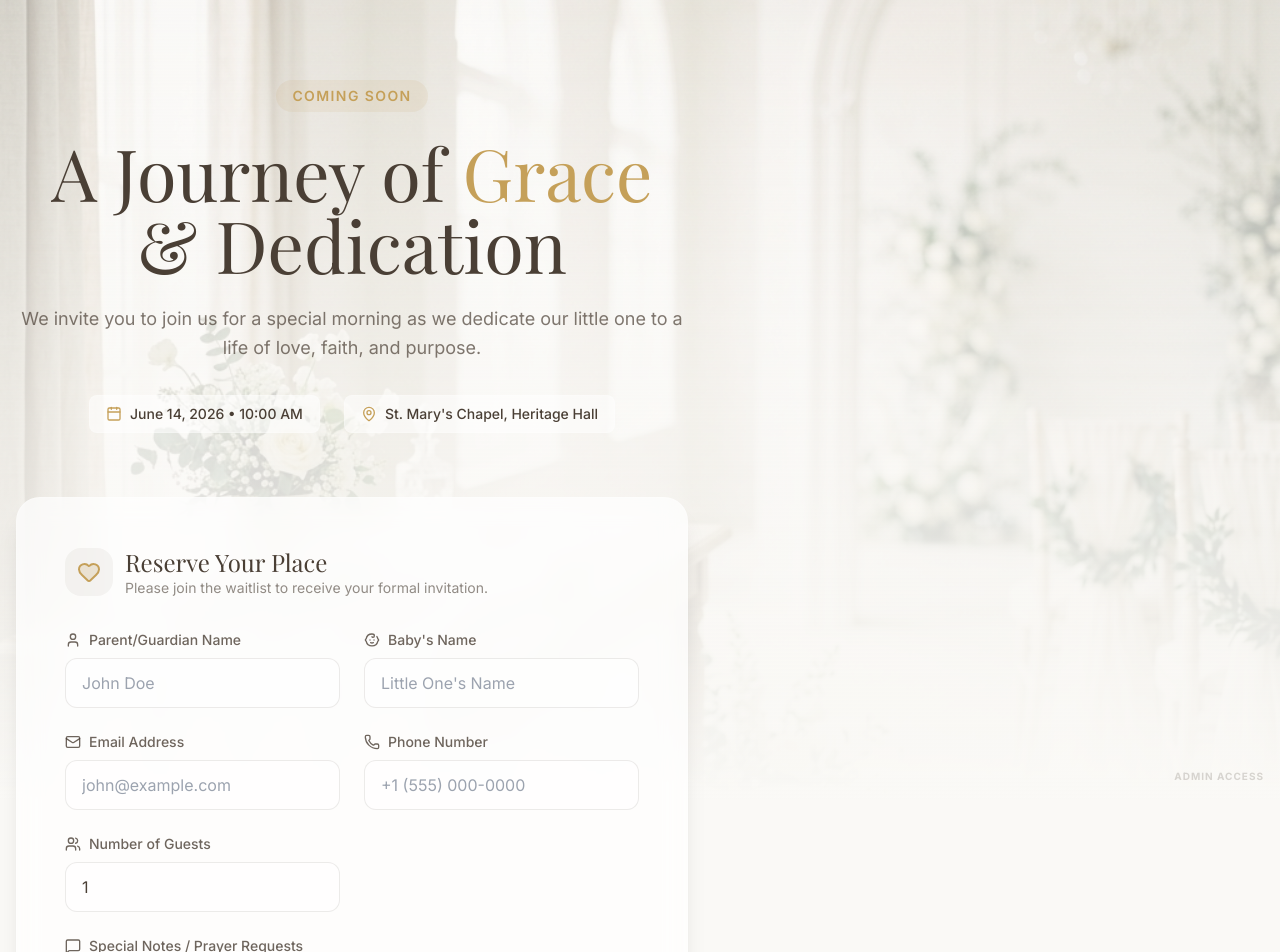
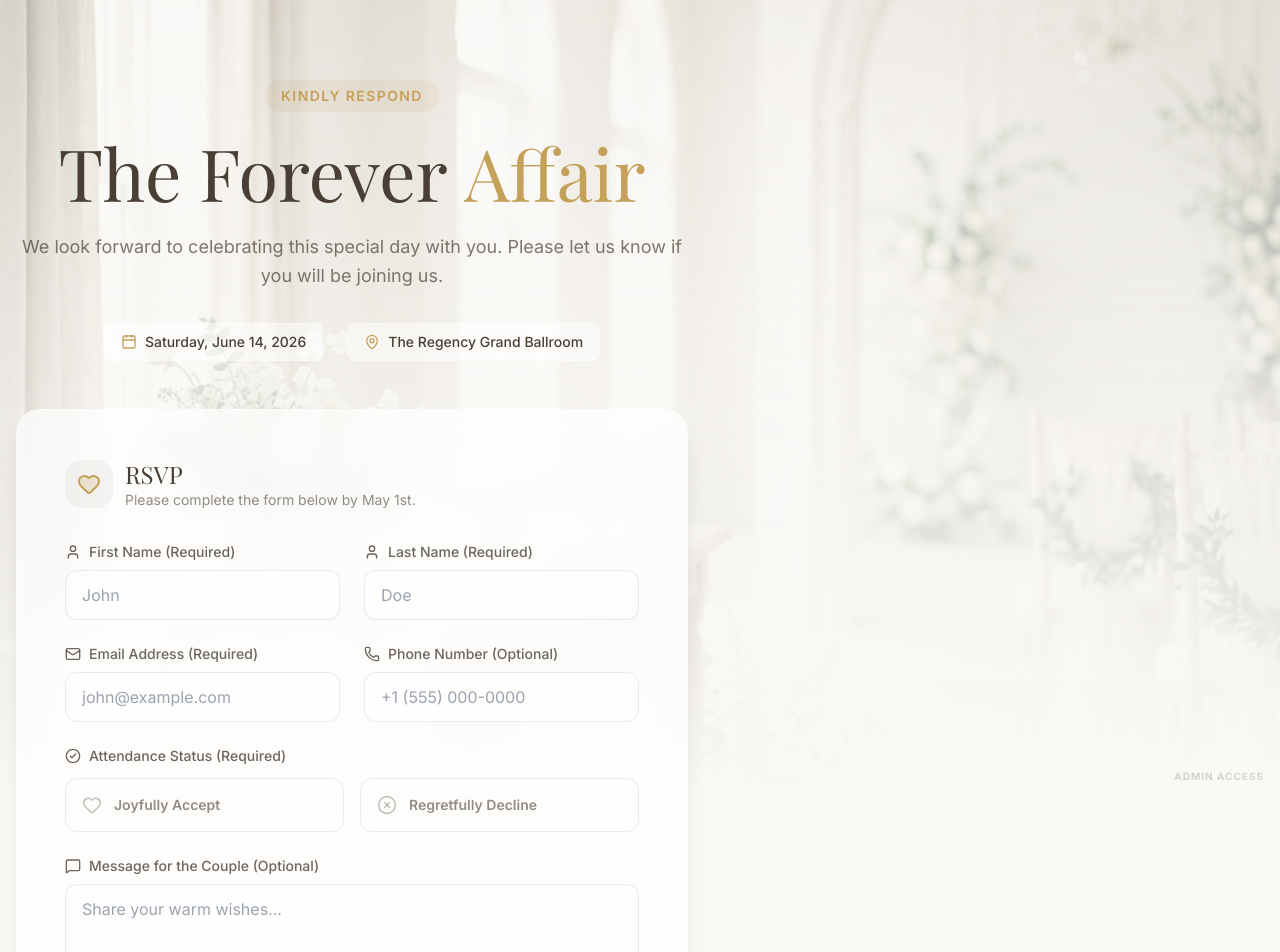
Before and after one commit to Alphadude/totpass, a React (Vite) app: page / in a window 1280 px wide. Shown: the top 952 px of the page. Built offline with nearby package versions, Linux system fonts and the light colour scheme; a web font is replaced by a local one.

Commit message:
feat: refactor waitlist form into an RSVP form with updated fields and validation logic

```diff
--- a/src/components/WaitlistForm.tsx
+++ b/src/components/WaitlistForm.tsx
@@ -2,41 +2,41 @@ import React from 'react';
 import { useForm } from 'react-hook-form';
 import { zodResolver } from '@hookform/resolvers/zod';
 import * as z from 'zod';
-import { Baby, User, Mail, Phone, Users, MessageSquare, CheckCircle2 } from 'lucide-react';
+import { User, Mail, Phone, MessageSquare, CheckCircle2, Heart, XCircle } from 'lucide-react';
 import { storageService } from '../services/storage';
 
 const formSchema = z.object({
-  parentName: z.string().min(2, 'Name must be at least 2 characters'),
+  firstName: z.string().min(2, 'First name is required'),
+  lastName: z.string().min(2, 'Last name is required'),
   email: z.string().email('Invalid email address'),
-  phone: z.string().min(10, 'Invalid phone number'),
-  babyName: z.string().min(2, 'Please enter the baby\'s name'),
-  expectedGuests: z.number().min(1, 'At least 1 guest required').max(20, 'Maximum 20 guests'),
-  notes: z.string().optional(),
+  phone: z.string().optional(),
+  attendanceStatus: z.enum(['Joyfully Accept', 'Regretfully Decline']),
+  messageForCouple: z.string().optional(),
 });
 
 type FormData = z.infer<typeof formSchema>;
 
-interface WaitlistFormProps {
+interface RSVPFormProps {
   onSuccess: () => void;
 }
 
-export const WaitlistForm: React.FC<WaitlistFormProps> = ({ onSuccess }) => {
+export const WaitlistForm: React.FC<RSVPFormProps> = ({ onSuccess }) => {
   const {
     register,
     handleSubmit,
+    watch,
     formState: { errors, isSubmitting },
     reset,
   } = useForm<FormData>({
     resolver: zodResolver(formSchema),
-    defaultValues: {
-      expectedGuests: 1,
-    },
   });
+
+  const attendanceValue = watch('attendanceStatus');
 
   const onSubmit = async (data: FormData) => {
     // Simulate API delay
     await new Promise((resolve) => setTimeout(resolve, 1000));
-    storageService.addEntry(data);
+    storageService.addEntry(data as any);
     reset();
     onSuccess();
   };
@@ -44,40 +44,40 @@ export const WaitlistForm: React.FC<WaitlistFormProps> = ({ onSuccess }) => {
   return (
     <form onSubmit={handleSubmit(onSubmit)} className="space-y-6">
       <div className="grid grid-cols-1 md:grid-cols-2 gap-6">
-        {/* Parent Name */}
+        {/* First Name */}
         <div className="space-y-2">
           <label className="text-sm font-medium text-secondary/80 flex items-center gap-2">
-            <User className="w-4 h-4" /> Parent/Guardian Name
+            <User className="w-4 h-4" /> First Name (Required)
           </label>
           <input
-            {...register('parentName')}
+            {...register('firstName')}
             className={`w-full px-4 py-3 rounded-xl border bg-white/50 focus:ring-2 focus:ring-accent/20 focus:border-accent outline-none transition-all ${
-              errors.parentName ? 'border-red-400' : 'border-secondary/10'
+              errors.firstName ? 'border-red-400' : 'border-secondary/10'
             }`}
-            placeholder="John Doe"
+            placeholder="John"
           />
-          {errors.parentName && <p className="text-xs text-red-500">{errors.parentName.message}</p>}
+          {errors.firstName && <p className="text-xs text-red-500">{errors.firstName.message}</p>}
         </div>
 
-        {/* Baby's Name */}
+        {/* Last Name */}
         <div className="space-y-2">
           <label className="text-sm font-medium text-secondary/80 flex items-center gap-2">
-            <Baby className="w-4 h-4" /> Baby's Name
+            <User className="w-4 h-4" /> Last Name (Required)
           </label>
           <input
-            {...register('babyName')}
+            {...register('lastName')}
             className={`w-full px-4 py-3 rounded-xl border bg-white/50 focus:ring-2 focus:ring-accent/20 focus:border-accent outline-none transition-all ${
-              errors.babyName ? 'border-red-400' : 'border-secondary/10'
+              errors.lastName ? 'border-red-400' : 'border-secondary/10'
             }`}
-            placeholder="Little One's Name"
+            placeholder="Doe"
           />
-          {errors.babyName && <p className="text-xs text-red-500">{errors.babyName.message}</p>}
+          {errors.lastName && <p className="text-xs text-red-500">{errors.lastName.message}</p>}
         </div>
 
         {/* Email */}
         <div className="space-y-2">
           <label className="text-sm font-medium text-secondary/80 flex items-center gap-2">
-            <Mail className="w-4 h-4" /> Email Address
+            <Mail className="w-4 h-4" /> Email Address (Required)
           </label>
           <input
             {...register('email')}
@@ -93,46 +93,70 @@ export const WaitlistForm: React.FC<WaitlistFormProps> = ({ onSuccess }) => {
         {/* Phone */}
         <div className="space-y-2">
           <label className="text-sm font-medium text-secondary/80 flex items-center gap-2">
-            <Phone className="w-4 h-4" /> Phone Number
+            <Phone className="w-4 h-4" /> Phone Number (Optional)
           </label>
           <input
             {...register('phone')}
             type="tel"
-            className={`w-full px-4 py-3 rounded-xl border bg-white/50 focus:ring-2 focus:ring-accent/20 focus:border-accent outline-none transition-all ${
-              errors.phone ? 'border-red-400' : 'border-secondary/10'
-            }`}
+            className="w-full px-4 py-3 rounded-xl border border-secondary/10 bg-white/50 focus:ring-2 focus:ring-accent/20 focus:border-accent outline-none transition-all"
             placeholder="+1 (555) 000-0000"
           />
-          {errors.phone && <p className="text-xs text-red-500">{errors.phone.message}</p>}
-        </div>
-
-        {/* Expected Guests */}
-        <div className="space-y-2">
-          <label className="text-sm font-medium text-secondary/80 flex items-center gap-2">
-            <Users className="w-4 h-4" /> Number of Guests
-          </label>
-          <input
-            {...register('expectedGuests', { valueAsNumber: true })}
-            type="number"
-            className={`w-full px-4 py-3 rounded-xl border bg-white/50 focus:ring-2 focus:ring-accent/20 focus:border-accent outline-none transition-all ${
-              errors.expectedGuests ? 'border-red-400' : 'border-secondary/10'
-            }`}
-            min="1"
-          />
-          {errors.expectedGuests && <p className="text-xs text-red-500">{errors.expectedGuests.message}</p>}
         </div>
       </div>
 
-      {/* Notes */}
+      {/* Attendance Status */}
+      <div className="space-y-3">
+        <label className="text-sm font-medium text-secondary/80 flex items-center gap-2">
+          <CheckCircle2 className="w-4 h-4" /> Attendance Status (Required)
+        </label>
+        <div className="grid grid-cols-1 sm:grid-cols-2 gap-4">
+          <label className={`relative flex items-center gap-3 p-4 rounded-xl border cursor-pointer transition-all ${
+            attendanceValue === 'Joyfully Accept'
+              ? 'border-accent bg-accent/5 ring-1 ring-accent'
+              : 'border-secondary/10 hover:border-accent/30'
+          }`}>
+            <input
+              {...register('attendanceStatus')}
+              type="radio"
+              value="Joyfully Accept"
+              className="sr-only"
+            />
+            <Heart className={`w-5 h-5 ${attendanceValue === 'Joyfully Accept' ? 'text-accent fill-accent' : 'text-secondary/30'}`} />
+            <span className={`text-sm font-semibold ${attendanceValue === 'Joyfully Accept' ? 'text-secondary' : 'text-secondary/60'}`}>
+              Joyfully Accept
+            </span>
+          </label>
+
+          <label className={`relative flex items-center gap-3 p-4 rounded-xl border cursor-pointer transition-all ${
+            attendanceValue === 'Regretfully Decline'
+              ? 'border-red-400 bg-red-50 ring-1 ring-red-400'
+              : 'border-secondary/10 hover:border-red-400/30'
+          }`}>
+            <input
+              {...register('attendanceStatus')}
+              type="radio"
+              value="Regretfully Decline"
+              className="sr-only"
+            />
+            <XCircle className={`w-5 h-5 ${attendanceValue === 'Regretfully Decline' ? 'text-red-500' : 'text-secondary/30'}`} />
+            <span className={`text-sm font-semibold ${attendanceValue === 'Regretfully Decline' ? 'text-secondary' : 'text-secondary/60'}`}>
+              Regretfully Decline
+            </span>
+          </label>
+        </div>
+        {errors.attendanceStatus && <p className="text-xs text-red-500">{errors.attendanceStatus.message}</p>}
+      </div>
+
+      {/* Message for Couple */}
       <div className="space-y-2">
         <label className="text-sm font-medium text-secondary/80 flex items-center gap-2">
-          <MessageSquare className="w-4 h-4" /> Special Notes / Prayer Requests
+          <MessageSquare className="w-4 h-4" /> Message for the Couple (Optional)
         </label>
         <textarea
-          {...register('notes')}
+          {...register('messageForCouple')}
           rows={3}
           className="w-full px-4 py-3 rounded-xl border border-secondary/10 bg-white/50 focus:ring-2 focus:ring-accent/20 focus:border-accent outline-none transition-all resize-none"
-          placeholder="Anything you'd like us to know..."
+          placeholder="Share your warm wishes..."
         />
       </div>
 
@@ -145,8 +169,8 @@ export const WaitlistForm: React.FC<WaitlistFormProps> = ({ onSuccess }) => {
           <div className="w-5 h-5 border-2 border-primary/30 border-t-primary rounded-full animate-spin" />
         ) : (
           <>
-            Join Waitlist
-            <CheckCircle2 className="w-5 h-5 group-hover:scale-110 transition-transform" />
+            Submit RSVP
+            <Heart className="w-5 h-5 group-hover:scale-110 transition-transform" />
           </>
         )}
       </button>
--- a/src/pages/CheckInDashboard.tsx
+++ b/src/pages/CheckInDashboard.tsx
@@ -32,8 +32,8 @@ export const CheckInDashboard: React.FC<CheckInDashboardProps> = ({ onBack }) =>
   };
 
   const filteredEntries = entries.filter(e =>
-    e.parentName.toLowerCase().includes(searchTerm.toLowerCase()) ||
-    e.babyName.toLowerCase().includes(searchTerm.toLowerCase()) ||
+    e.firstName.toLowerCase().includes(searchTerm.toLowerCase()) ||
+    e.lastName.toLowerCase().includes(searchTerm.toLowerCase()) ||
     e.email.toLowerCase().includes(searchTerm.toLowerCase())
   );
 
@@ -47,17 +47,17 @@ export const CheckInDashboard: React.FC<CheckInDashboardProps> = ({ onBack }) =>
               onClick={onBack}
               className="flex items-center gap-2 text-accent bg-white px-3 py-1.5 rounded-lg border border-secondary/5 mb-4 hover:bg-accent/5 transition-all text-sm font-medium"
             >
-              <ArrowLeft className="w-4 h-4" /> Back to Waitlist
+              <ArrowLeft className="w-4 h-4" /> Back to RSVP
             </button>
             <h1 className="text-3xl font-serif">Guest Management</h1>
-            <p className="text-secondary/60">Manage check-ins and waitlist entries for the dedication event.</p>
+            <p className="text-secondary/60">Manage responses for The Forever Affair event.</p>
           </div>
 
           <div className="flex bg-white rounded-xl shadow-sm border border-secondary/5 px-4 items-center gap-3 w-full md:w-80">
             <Search className="w-4 h-4 text-secondary/30" />
             <input
               type="text"
-              placeholder="Search guests or babies..."
+              placeholder="Search guests..."
               className="bg-transparent border-none outline-none py-3 w-full text-sm"
               value={searchTerm}
               onChange={(e) => setSearchTerm(e.target.value)}
@@ -68,16 +68,16 @@ export const CheckInDashboard: React.FC<CheckInDashboardProps> = ({ onBack }) =>
         {/* Stats */}
         <div className="grid grid-cols-1 md:grid-cols-3 gap-6 mb-8">
           <div className="bg-white p-6 rounded-2xl shadow-sm border border-secondary/5">
-            <p className="text-xs font-bold text-secondary/40 uppercase tracking-wider mb-1">Total Waitlist</p>
+            <p className="text-xs font-bold text-secondary/40 uppercase tracking-wider mb-1">Total Responses</p>
             <p className="text-3xl font-serif">{entries.length}</p>
           </div>
           <div className="bg-white p-6 rounded-2xl shadow-sm border border-secondary/5">
-            <p className="text-xs font-bold text-secondary/40 uppercase tracking-wider mb-1">Checked In</p>
-            <p className="text-3xl font-serif text-green-600">{entries.filter(e => e.checkedIn).length}</p>
+            <p className="text-xs font-bold text-secondary/40 uppercase tracking-wider mb-1">Joyfully Accepted</p>
+            <p className="text-3xl font-serif text-green-600">{entries.filter(e => e.attendanceStatus === 'Joyfully Accept').length}</p>
           </div>
           <div className="bg-white p-6 rounded-2xl shadow-sm border border-secondary/5">
-            <p className="text-xs font-bold text-secondary/40 uppercase tracking-wider mb-1">Total Guests Expected</p>
-            <p className="text-3xl font-serif text-accent">{entries.reduce((acc, curr) => acc + curr.expectedGuests, 0)}</p>
+            <p className="text-xs font-bold text-secondary/40 uppercase tracking-wider mb-1">Regretful Declines</p>
+            <p className="text-3xl font-serif text-red-400">{entries.filter(e => e.attendanceStatus === 'Regretfully Decline').length}</p>
           </div>
         </div>
 
@@ -87,10 +87,10 @@ export const CheckInDashboard: React.FC<CheckInDashboardProps> = ({ onBack }) =>
             <table className="w-full text-left">
               <thead className="bg-secondary/5 text-secondary/60 text-xs font-bold uppercase tracking-wider">
                 <tr>
-                  <th className="px-6 py-4">Guest Info</th>
-                  <th className="px-6 py-4">Baby Name</th>
-                  <th className="px-6 py-4">Guests</th>
+                  <th className="px-6 py-4">Guest Name</th>
+                  <th className="px-6 py-4">Contact</th>
                   <th className="px-6 py-4">Status</th>
+                  <th className="px-6 py-4">Check-in</th>
                   <th className="px-6 py-4">Actions</th>
                 </tr>
               </thead>
@@ -102,17 +102,20 @@ export const CheckInDashboard: React.FC<CheckInDashboardProps> = ({ onBack }) =>
                     className={`group transition-colors ${entry.checkedIn ? 'bg-green-50/30' : 'hover:bg-secondary/5'}`}
                   >
                     <td className="px-6 py-4">
-                      <p className="font-semibold">{entry.parentName}</p>
-                      <p className="text-xs text-secondary/50">{entry.email}</p>
-                      <p className="text-xs text-secondary/50">{entry.phone}</p>
+                      <p className="font-semibold">{entry.firstName} {entry.lastName}</p>
                     </td>
                     <td className="px-6 py-4">
-                      <span className="px-3 py-1 rounded-full bg-accent/10 text-accent text-xs font-bold">
-                        {entry.babyName}
-                      </span>
+                      <p className="text-xs text-secondary/50">{entry.email}</p>
+                      <p className="text-xs text-secondary/50">{entry.phone || 'No phone'}</p>
                     </td>
                     <td className="px-6 py-4">
-                      <span className="font-medium">{entry.expectedGuests}</span>
+                      <span className={`px-3 py-1 rounded-full text-xs font-bold ${
+                        entry.attendanceStatus === 'Joyfully Accept'
+                          ? 'bg-green-100 text-green-700'
+                          : 'bg-red-100 text-red-700'
+                      }`}>
+                        {entry.attendanceStatus}
+                      </span>
                     </td>
                     <td className="px-6 py-4">
                       <button
--- a/src/pages/WaitlistPage.tsx
+++ b/src/pages/WaitlistPage.tsx
@@ -1,6 +1,6 @@
 import React from 'react';
 import { WaitlistForm } from '../components/WaitlistForm';
-import { Calendar, MapPin, Heart, ArrowRight } from 'lucide-react';
+import { Calendar, MapPin, Heart, ArrowRight, CheckCircle2 } from 'lucide-react';
 import { motion, AnimatePresence } from 'framer-motion';
 
 export const WaitlistPage: React.FC = () => {
@@ -16,29 +16,30 @@ export const WaitlistPage: React.FC = () => {
       <div className="fixed inset-0 z-0 bg-gradient-to-b from-primary/10 via-primary/60 to-primary" />
 
       {/* Content */}
-      <main className="relative z-10 container mx-auto px-4 py-20 flex flex-col items-center">
+      <main className="relative z-10 min-h-screen flex items-center justify-center px-4 py-20 overflow-y-auto">
+        <div className="w-full flex flex-col items-center">
           {/* Header */}
           <motion.div
             initial={{ opacity: 0, y: 20 }}
             animate={{ opacity: 1, y: 0 }}
-          className="text-center max-w-2xl mb-16"
+            className="text-center max-w-2xl mb-12"
           >
             <span className="inline-block px-4 py-1.5 rounded-full bg-accent/10 text-accent font-semibold text-sm tracking-widest uppercase mb-6">
-            Coming Soon
+              Kindly Respond
             </span>
             <h1 className="text-5xl md:text-7xl font-serif mb-6 leading-tight">
-            A Journey of <span className="italic text-accent">Grace</span> & Dedication
+              The Forever <span className="italic text-accent">Affair</span>
             </h1>
             <p className="text-lg text-secondary/70 leading-relaxed mb-8">
-            We invite you to join us for a special morning as we dedicate our little one to a life of love, faith, and purpose.
+              We look forward to celebrating this special day with you. Please let us know if you will be joining us.
             </p>
 
             <div className="flex flex-wrap justify-center gap-6 text-sm font-medium">
               <div className="flex items-center gap-2 px-4 py-2 rounded-lg bg-white/50 border border-white/20">
-              <Calendar className="w-4 h-4 text-accent" /> June 14, 2026 • 10:00 AM
+                <Calendar className="w-4 h-4 text-accent" /> Saturday, June 14, 2026
               </div>
               <div className="flex items-center gap-2 px-4 py-2 rounded-lg bg-white/50 border border-white/20">
-              <MapPin className="w-4 h-4 text-accent" /> St. Mary's Chapel, Heritage Hall
+                <MapPin className="w-4 h-4 text-accent" /> The Regency Grand Ballroom
               </div>
             </div>
           </motion.div>
@@ -63,8 +64,8 @@ export const WaitlistPage: React.FC = () => {
                     <Heart className="w-6 h-6 text-accent fill-accent/20" />
                     </div>
                     <div>
-                    <h2 className="text-2xl font-serif">Reserve Your Place</h2>
-                    <p className="text-sm text-secondary/60">Please join the waitlist to receive your formal invitation.</p>
+                      <h2 className="text-2xl font-serif">RSVP</h2>
+                      <p className="text-sm text-secondary/60">Please complete the form below by May 1st.</p>
                     </div>
                   </div>
 
@@ -78,17 +79,17 @@ export const WaitlistPage: React.FC = () => {
                   className="text-center py-12"
                 >
                   <div className="w-20 h-20 bg-green-50 text-green-500 rounded-full flex items-center justify-center mx-auto mb-8 shadow-inner">
-                  <Heart className="w-10 h-10 fill-current" />
+                    <CheckCircle2 className="w-10 h-10" />
                   </div>
-                <h2 className="text-4xl font-serif mb-4">You're on the list!</h2>
+                  <h2 className="text-4xl font-serif mb-4">Response Received</h2>
                   <p className="text-secondary/70 max-w-sm mx-auto mb-10 leading-relaxed">
-                  Thank you for your love and support. We've saved your spot and will reach out shortly with further details.
+                    Thank you for your response. We've saved your information and look forward to seeing you.
                   </p>
                   <button
                     onClick={() => setIsSubmitted(false)}
                     className="flex items-center gap-2 mx-auto text-accent font-semibold hover:gap-3 transition-all"
                   >
-                  Join for another guest <ArrowRight className="w-4 h-4" />
+                    Submit for another guest <ArrowRight className="w-4 h-4" />
                   </button>
                 </motion.div>
               )}
@@ -96,9 +97,10 @@ export const WaitlistPage: React.FC = () => {
           </motion.div>
 
           {/* Footer */}
-        <footer className="mt-24 text-center text-sm text-secondary/40 font-medium tracking-wide">
-          &copy; 2026 Grace & Dedication • With Love
+          <footer className="mt-16 text-center text-sm text-secondary/40 font-medium tracking-wide">
+            &copy; 2026 The Forever Affair • With Love
           </footer>
+        </div>
       </main>
     </div>
   );
--- a/src/services/storage.ts
+++ b/src/services/storage.ts
@@ -1,11 +1,11 @@
 export interface WaitlistEntry {
   id: string;
-  parentName: string;
+  firstName: string;
+  lastName: string;
   email: string;
-  phone: string;
-  babyName: string;
-  expectedGuests: number;
-  notes?: string;
+  phone?: string;
+  attendanceStatus: 'Joyfully Accept' | 'Regretfully Decline';
+  messageForCouple?: string;
   timestamp: string;
   checkedIn: boolean;
 }
```
Lines whose indentation alone changed are shown as unchanged.
